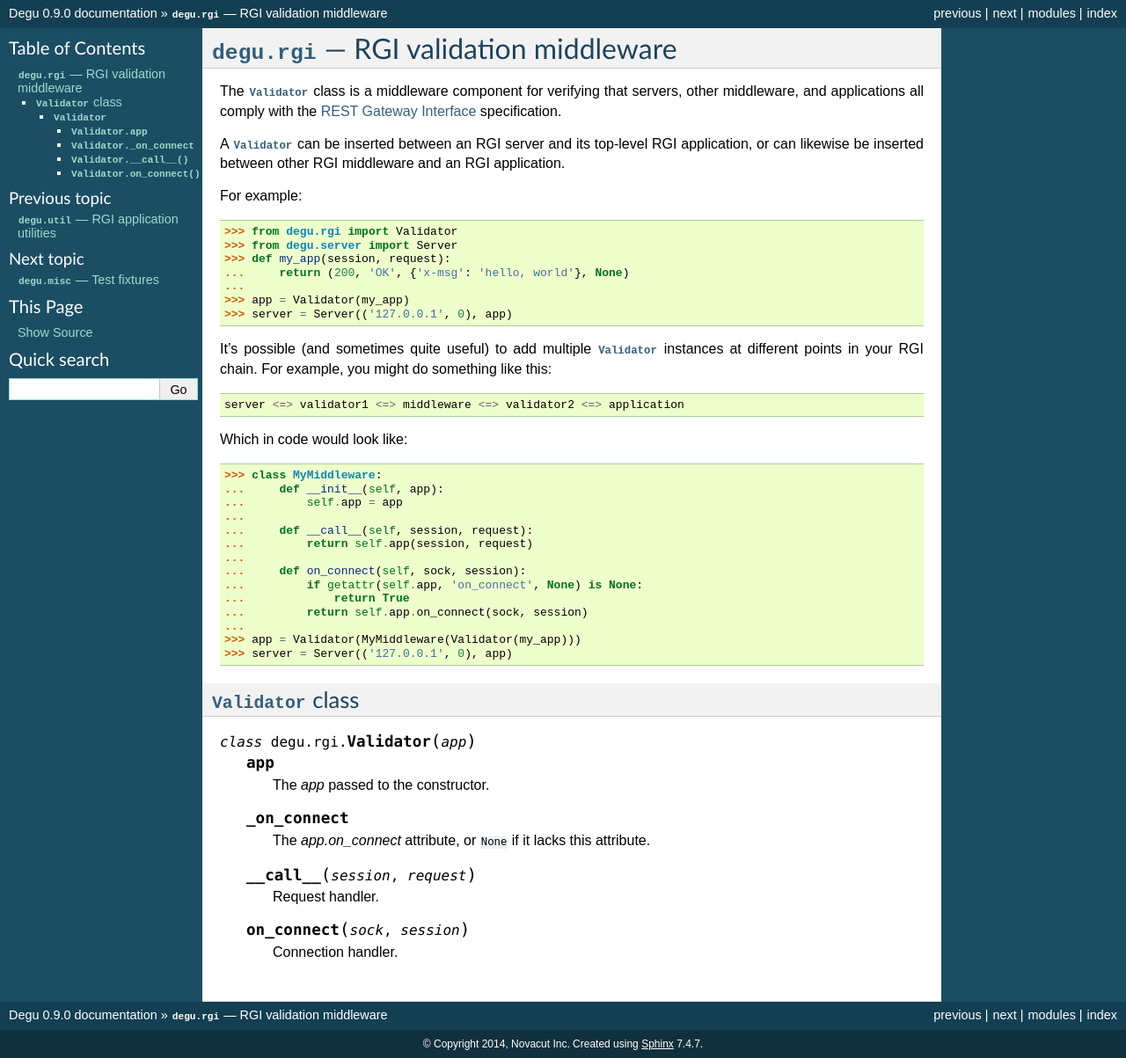
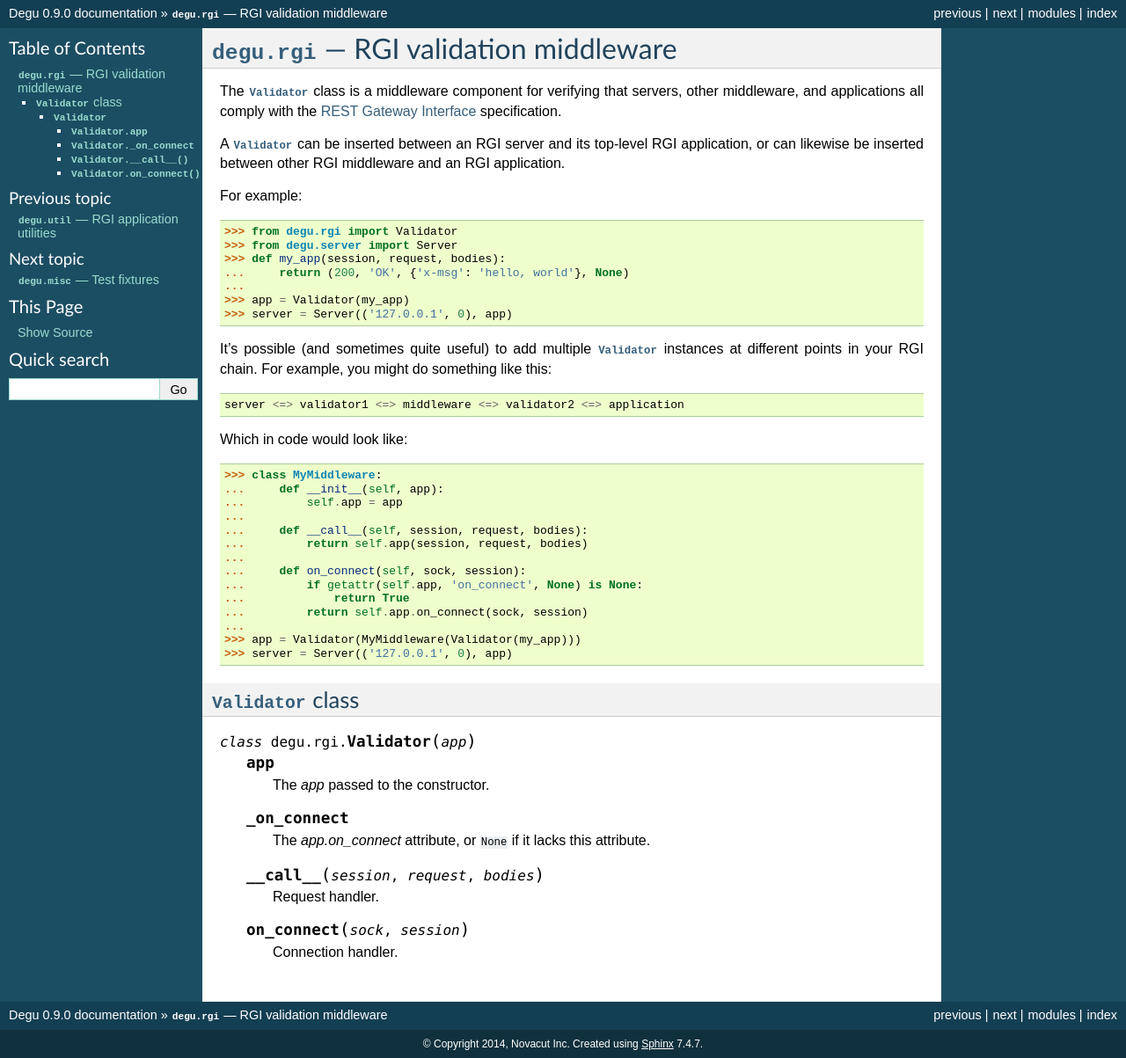
Before and after one commit to json420/degu, a Sphinx documentation site: the page built from doc/degu.rgi.rst, in a window 1280 px wide. Shown: the whole page at 88% size. Built offline with Sphinx 7.4.7, drawn with Linux system fonts in a browser that asks for light colours.

Commit message:
doc/degu.rgi.rst: update for app(session, request, bodies)

```diff
--- a/doc/degu.rgi.rst
+++ b/doc/degu.rgi.rst
@@ -17,7 +17,7 @@ For example:
 
 >>> from degu.rgi import Validator
 >>> from degu.server import Server
->>> def my_app(session, request):
+>>> def my_app(session, request, bodies):
 ...     return (200, 'OK', {'x-msg': 'hello, world'}, None)
 ...
 >>> app = Validator(my_app)
@@ -35,8 +35,8 @@ Which in code would look like:
 ...     def __init__(self, app):
 ...         self.app = app
 ...
-...     def __call__(self, session, request):
-...         return self.app(session, request)
+...     def __call__(self, session, request, bodies):
+...         return self.app(session, request, bodies)
 ...
 ...     def on_connect(self, sock, session):
 ...         if getattr(self.app, 'on_connect', None) is None:
@@ -60,7 +60,7 @@ Which in code would look like:
 
         The *app.on_connect* attribute, or ``None`` if it lacks this attribute.
 
-    .. method:: __call__(session, request)
+    .. method:: __call__(session, request, bodies)
 
         Request handler.
 
```
